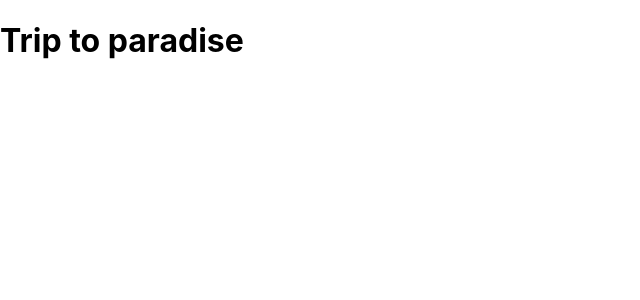
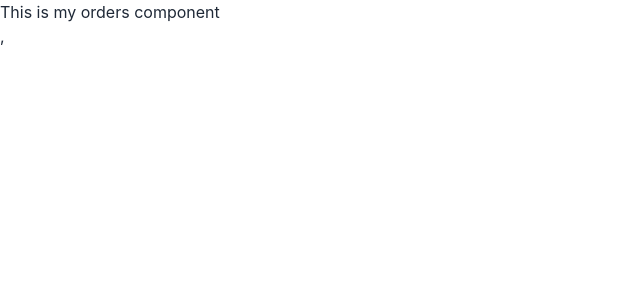
Before and after one commit to DebabrataSaha-570/trip-to-paradise-client, a React (Create React App) app: page /myOrders in a window 1280 px wide. Shown: the top 300 px of the page, without its empty margins (0-640 px from the left). Built offline with nearby package versions, Linux system fonts and the light colour scheme.

Commit message:
react router basic structure add

```diff
--- /dev/null
+++ b/postcss.config.js
@@ -0,0 +1,6 @@
+module.exports = {
+  plugins: {
+    tailwindcss: {},
+    autoprefixer: {},
+  },
+}
--- a/src/App.js
+++ b/src/App.js
@@ -1,10 +1,28 @@
 import logo from "./logo.svg";
 import "./App.css";
+import { Route, Routes } from "react-router-dom";
+import Home from "./Pages/Home/Home/Home";
+import NotFound from "./Pages/NotFound/NotFound";
+import MyOrders from "./Pages/MyOrders/MyOrders";
+import ManageOrders from "./Pages/ManageOrders/ManageOrders";
+import AddService from "./Pages/AddService/AddService";
+import ContactUs from "./Pages/ContactUs/ContactUs";
 
 function App() {
   return (
     <div>
-      <h1>Trip to paradise</h1>
+      <Routes>
+        <Route path="/" element={<Home></Home>}></Route>
+        <Route path="/home" element={<Home></Home>}></Route>
+        <Route path="/myOrders" element={<MyOrders></MyOrders>}></Route>
+        <Route
+          path="/manageOrders"
+          element={<ManageOrders></ManageOrders>}
+        ></Route>
+        <Route path="/addService" element={<AddService></AddService>}></Route>
+        <Route path="/contactUs" element={<ContactUs></ContactUs>}></Route>
+        <Route path="*" element={<NotFound></NotFound>}></Route>
+      </Routes>
     </div>
   );
 }
--- /dev/null
+++ b/src/Pages/NotFound/NotFound.js
@@ -0,0 +1,12 @@
+import React from "react";
+
+const NotFound = () => {
+  return (
+    <div>
+      <h3>Page not found!!</h3>
+      <h4>404, Error!</h4>
+    </div>
+  );
+};
+
+export default NotFound;
--- a/src/index.css
+++ b/src/index.css
@@ -1,3 +1,7 @@
+@tailwind base;
+@tailwind components;
+@tailwind utilities;
+
 body {
   margin: 0;
   font-family: -apple-system, BlinkMacSystemFont, 'Segoe UI', 'Roboto', 'Oxygen',
--- a/src/index.js
+++ b/src/index.js
@@ -1,13 +1,17 @@
-import React from 'react';
-import ReactDOM from 'react-dom/client';
-import './index.css';
-import App from './App';
-import reportWebVitals from './reportWebVitals';
+import React from "react";
+import ReactDOM from "react-dom/client";
+import "./index.css";
+import App from "./App";
+import reportWebVitals from "./reportWebVitals";
+import { BrowserRouter } from "react-router-dom";
 
-const root = ReactDOM.createRoot(document.getElementById('root'));
+const root = ReactDOM.createRoot(document.getElementById("root"));
 root.render(
   <React.StrictMode>
-    <App />
+    <BrowserRouter>
+      <App />
+    </BrowserRouter>
+    ,
   </React.StrictMode>
 );
 
--- /dev/null
+++ b/tailwind.config.js
@@ -0,0 +1,8 @@
+/** @type {import('tailwindcss').Config} */
+module.exports = {
+  content: ["./src/**/*.{js,jsx,ts,tsx}"],
+  theme: {
+    extend: {},
+  },
+  plugins: [require("daisyui")],
+};
```
Also changed, not shown: package.json (+7 -0 lines), 1 other file (tests, documents, lock files or other folders).
